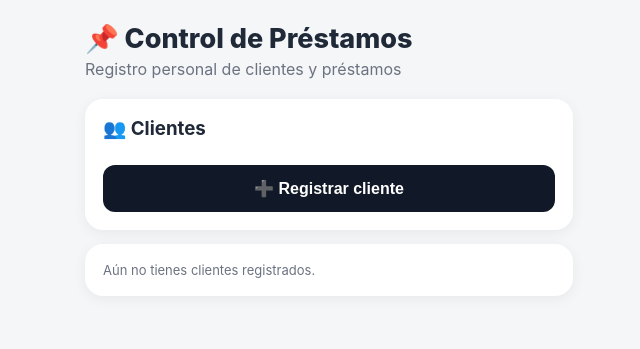
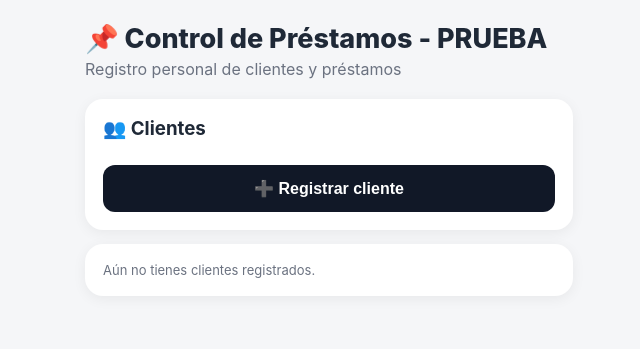
Before and after one commit to AlexBonetH/-control-prestamo, a plain HTML site: page index.html in a window 1280 px wide. Shown: the whole page, without its empty margins (311-951 px from the left). Drawn offline with Linux system fonts and the light colour scheme.

Commit message:
Update index.html

```diff
--- a/index.html
+++ b/index.html
@@ -12,7 +12,7 @@
 <body>
 <div class="app">
 
-<div class="title">📌 Control de Préstamos</div>
+<div class="title">📌 Control de Préstamos - PRUEBA</div>
 
 <div class="subtitle">
 Registro personal de clientes y préstamos
```
